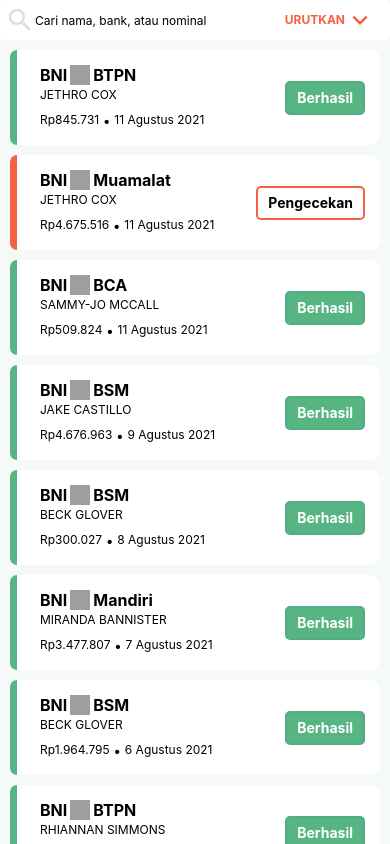
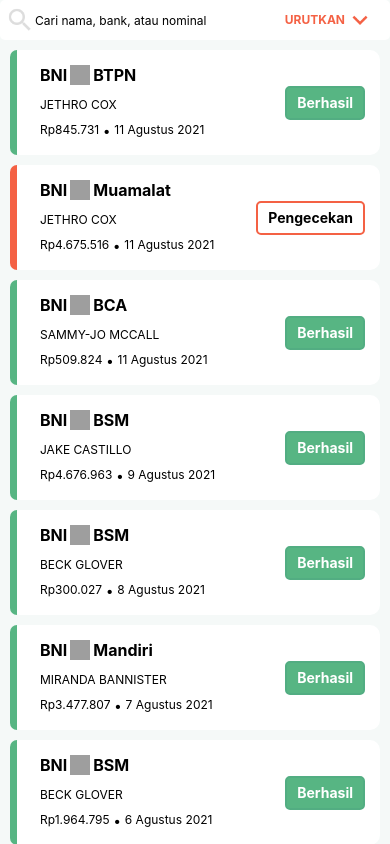
Before and after one commit to w4ndry/rn-transaction-app, a React Native app: screen / in a window 390 px wide. Built offline with nearby package versions, Linux system fonts and the light colour scheme; grey boxes are pictures that could not be loaded.

Commit message:
Update bank text to bank component

```diff
--- a/src/screens/Transaction/components/Item.tsx
+++ b/src/screens/Transaction/components/Item.tsx
@@ -1,6 +1,7 @@
 import React, { FC } from 'react'
 import { Text, StyleSheet, View, Image } from 'react-native'
 
+import BankName from './BankName'
 import { Label } from '../../../components/texts'
 import TransactionItemCard from './TransactionItemCard'
 import { formatDate } from '../../../utils/dateFormat'
@@ -8,7 +9,7 @@
 import { PENGECEKAN, BERHASIL, PENDING, SUCCESS } from '../../../constants/label'
 import { SecondaryLabelStatus, PrimaryLabelStatus } from '../../../components/label-status'
 import { toTitleCase, capitalize, currencyFormat } from '../../../utils/stringManipulation'
-import { FONT_WEIGHT_BOLD, FONT_SIZE_MEDIUM, FONT_SIZE_SMALL, FONT_SIZE_LARGE } from '../../../themes/themes'
+import { FONT_WEIGHT_BOLD, FONT_SIZE_SMALL } from '../../../themes/themes'
 
 type Props = {
     senderBank: string,
@@ -33,11 +34,10 @@
     return (
         <TransactionItemCard flagStyle={flagStyle} onPress={onPress}>
             <View style={styles.textWrapper}>
-                <View style={styles.titleWrapper}>
-                    <Label style={styles.bankText}>{toTitleCase(senderBank)}</Label>
-                    <Image source={require('../../../assets/icons/outline_east_black_48.png')} style={styles.iconForward} />
-                    <Label style={styles.bankText}>{toTitleCase(beneficiaryBank)}</Label>
-                </View>
+                <BankName
+                    senderBank={toTitleCase(senderBank)}
+                    beneficiaryBank={toTitleCase(beneficiaryBank)}
+                />
                 <Label style={styles.subTitle}>{capitalize(beneficiaryName)}</Label>
                 <Label style={styles.subTitle}>{currencyFormat(amount)} <Text style={styles.dotText}>.</Text> {formatDate(date)} </Label>
             </View>
@@ -52,20 +52,6 @@
     textWrapper: {
         flex: 1,
     },
-    titleWrapper: {
-        flexDirection: 'row',
-        alignItems: 'center',
-    },
-    bankText: {
-        fontWeight: FONT_WEIGHT_BOLD,
-        fontSize: FONT_SIZE_MEDIUM,
-    },
-    iconForward: {
-        width: 20,
-        height: 20,
-        marginLeft: 3,
-        marginRight: 3,
-    },
     subTitle: {
         fontSize: FONT_SIZE_SMALL,
     },
```
